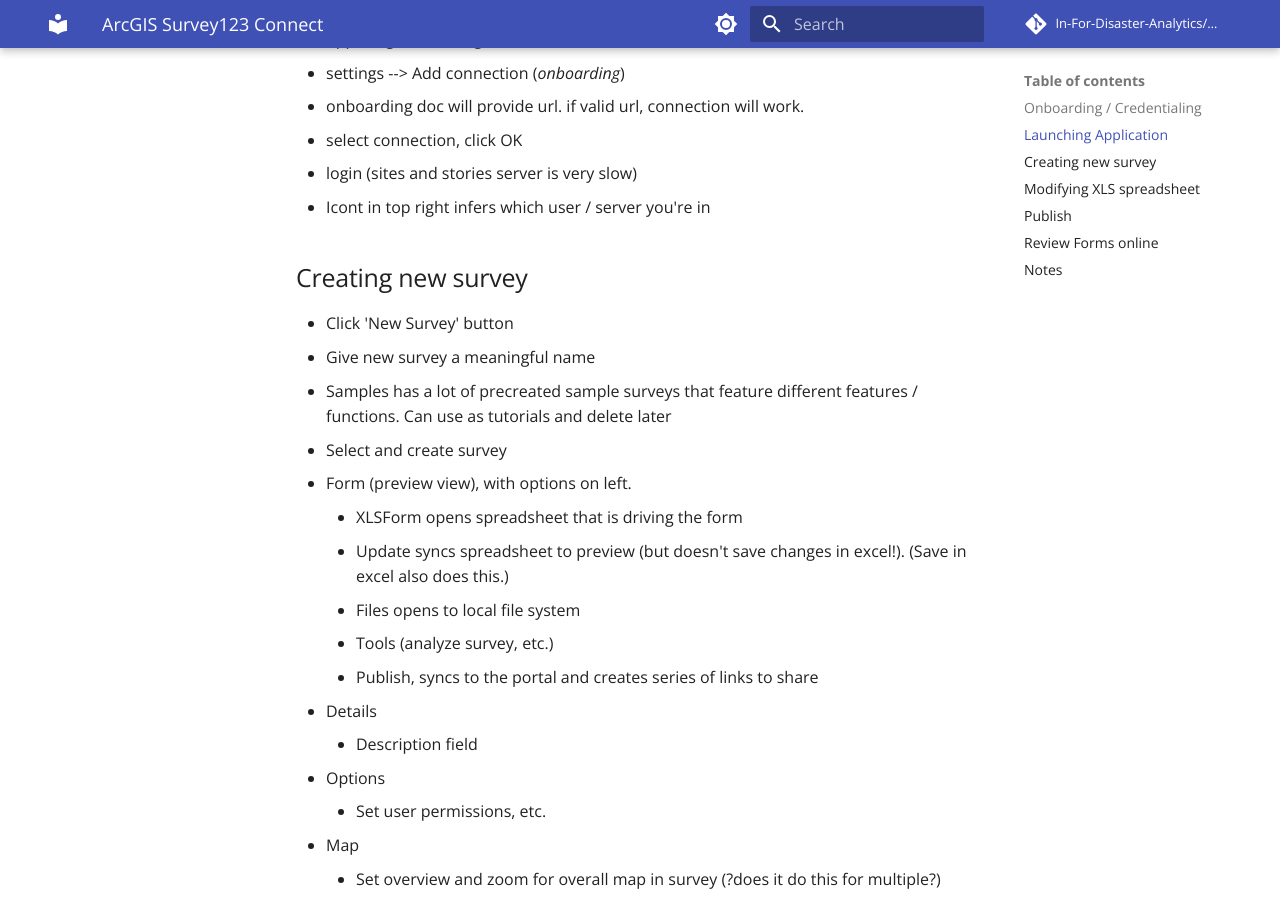
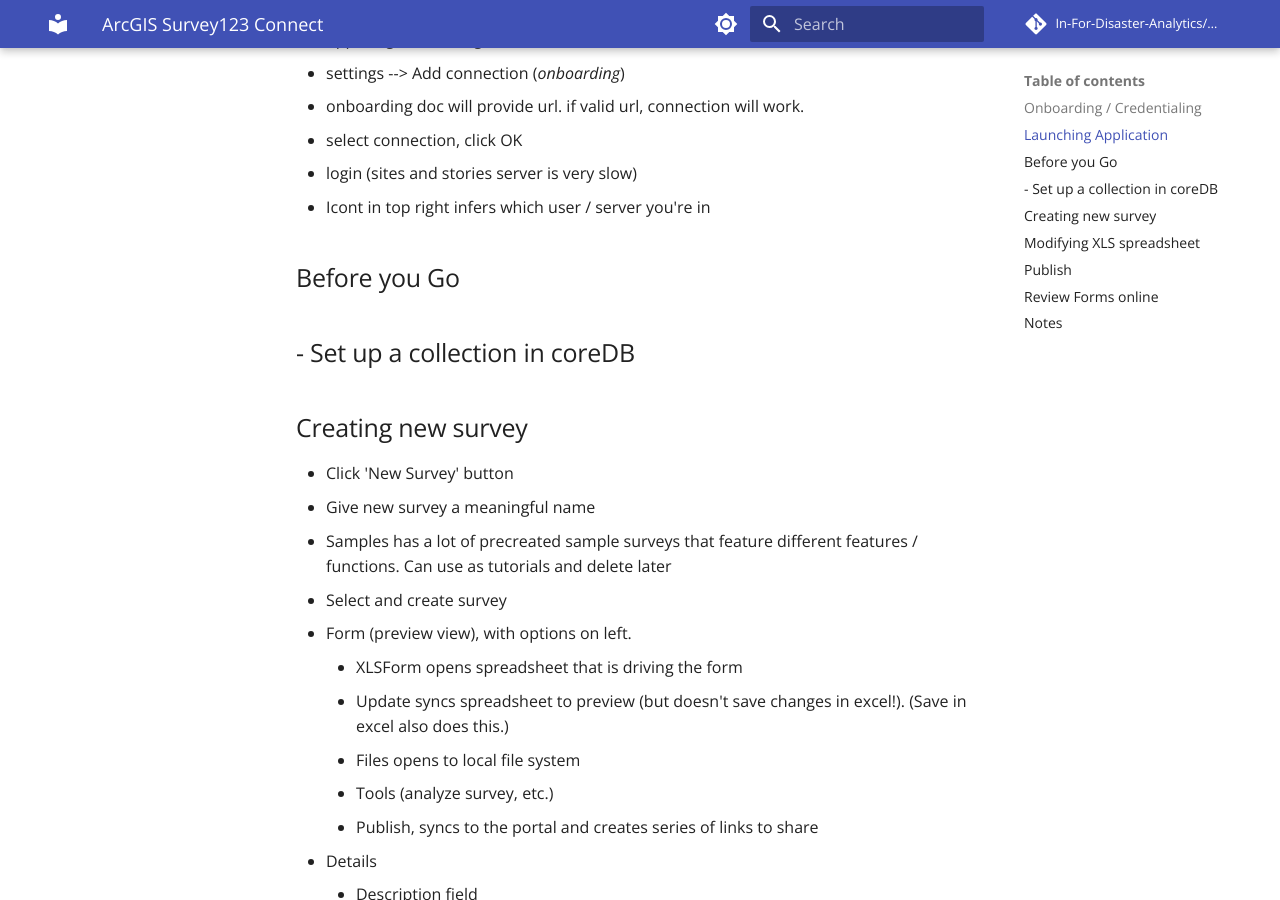
Before and after one commit to In-For-Disaster-Analytics/REDI-Documentation, an MkDocs documentation site: the page built from docs/protocols/survey123_admin.md, in a window 1280 px wide and 900 px high, scrolled down 733 px. Built offline with MkDocs 1.6.1 and Material for MkDocs 9.7.7, drawn with Linux system fonts in a browser that asks for light colours; comment, search, counter and statistics services are not loaded.

Commit message:
Update survey123_admin.md
created a placeholder for adding instructions about how to create a collection to store interview data for a field campaign

```diff
--- a/docs/protocols/survey123_admin.md
+++ b/docs/protocols/survey123_admin.md
@@ -23,6 +23,9 @@
 - login (sites and stories server is very slow)
 - Icont in top right infers which user / server you're in
 
+##Before you Go
+- Set up a collection in coreDB
+-
 ## Creating new survey
 - Click 'New Survey' button
 - Give new survey a meaningful name
```
